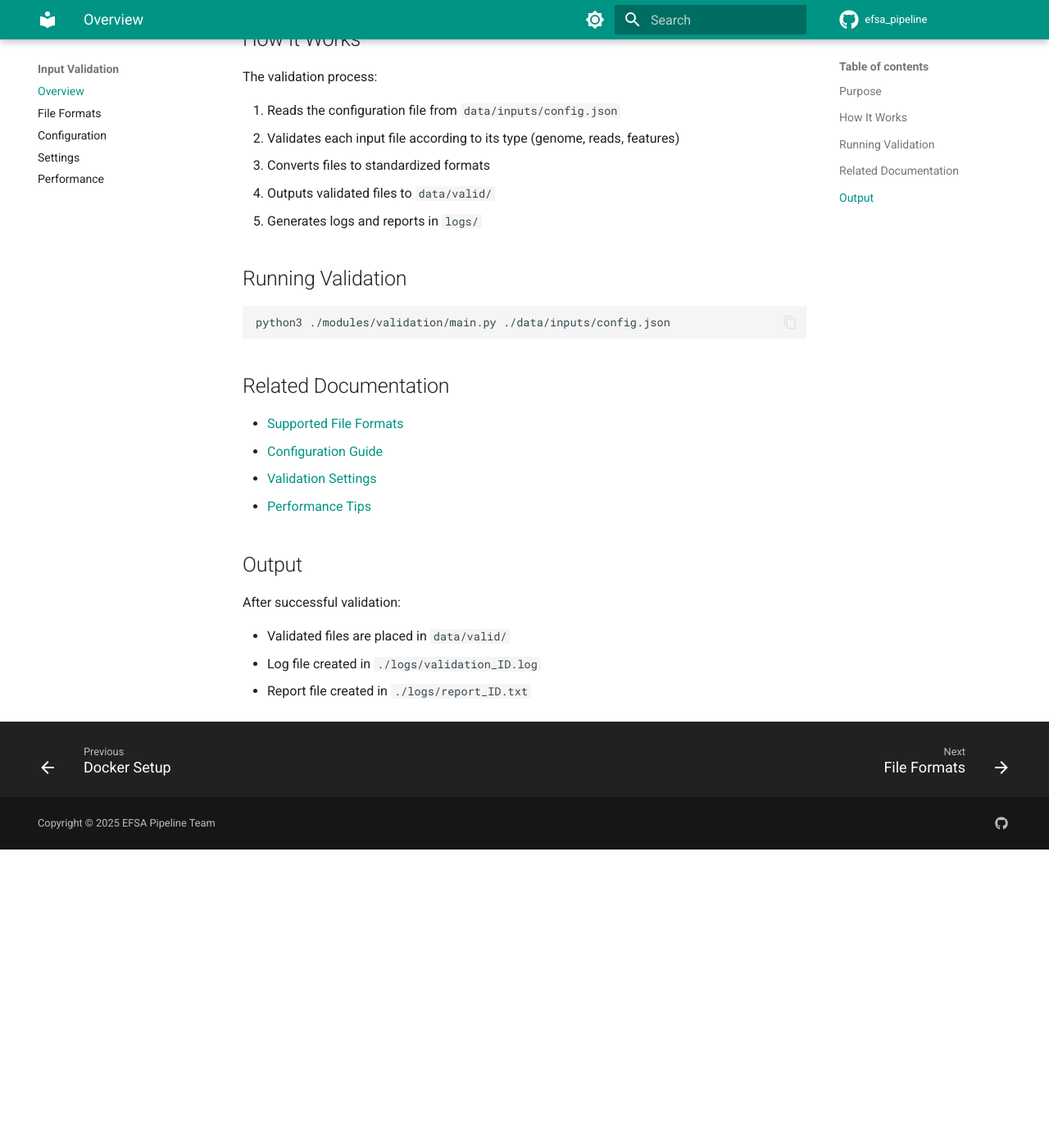
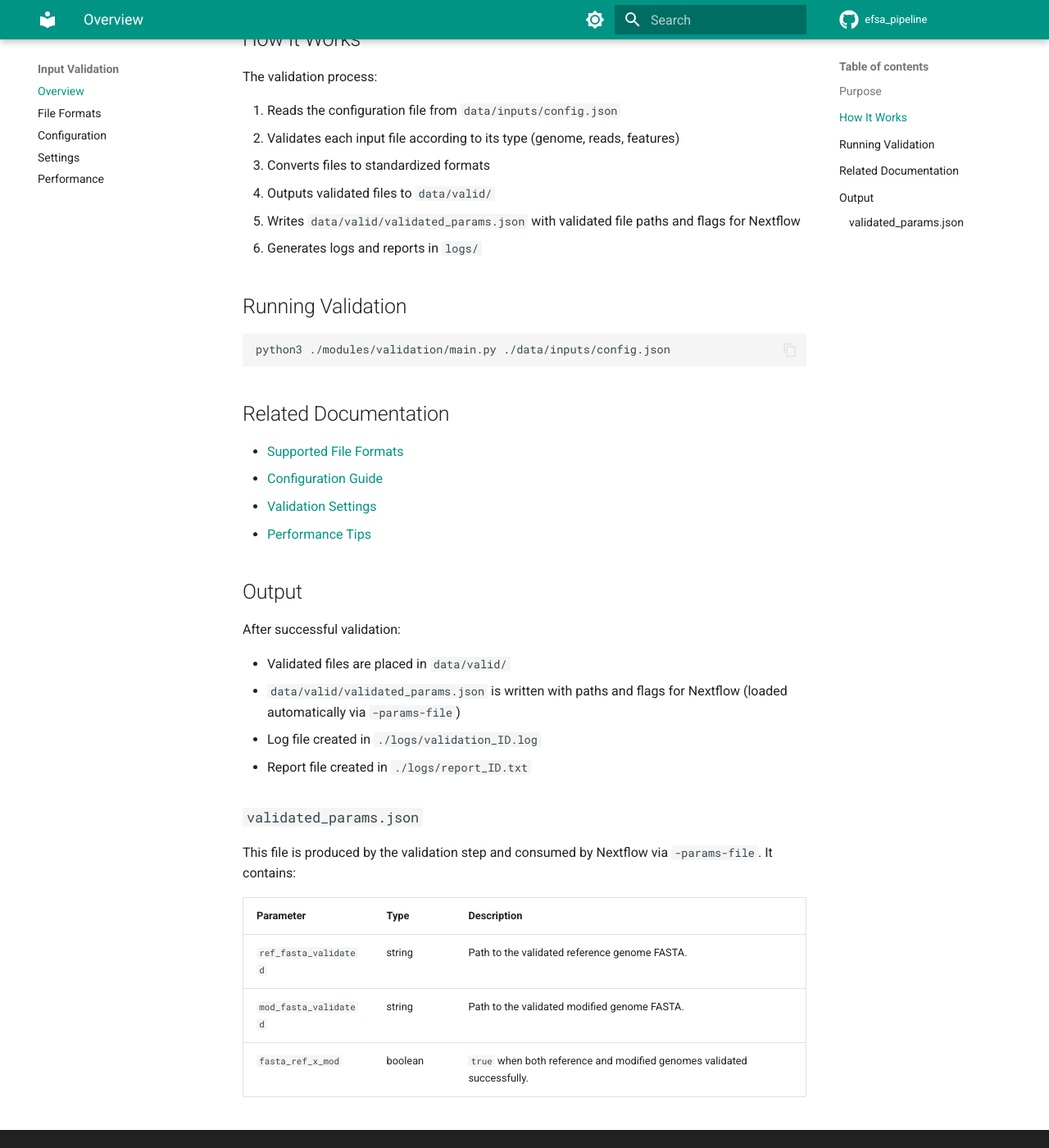
Before and after one commit to denisHanch/efsa_pipeline, an MkDocs documentation site: the page built from docs/validation/OVERVIEW.md, in a window 1280 px wide and 1400 px high, scrolled down 657 px. Shown: the whole window at 82% size. Built offline with MkDocs 1.6.1 and Material for MkDocs 9.7.7, drawn with Linux system fonts in a browser that asks for light colours; comment, search, counter and statistics services are not loaded; before the commit the page ends 1693 px from its top, so only the background shows below that.

Commit message:
EFSA-93: docs update

````diff
--- a/docs/getting-started/quick-start.md
+++ b/docs/getting-started/quick-start.md
@@ -43,7 +43,7 @@ validate --config <path> - Run validation with custom config
 Start the pipeline:
 
 ```bash
-nextflow run main.nf --max_cpu $(nproc) -resume
+nextflow run main.nf --max_cpu $(nproc) -params-file data/valid/validated_params.json -resume
 ```
 
 ## Next Steps
--- a/docs/validation/OVERVIEW.md
+++ b/docs/validation/OVERVIEW.md
@@ -23,7 +23,8 @@ The validation process:
 2. Validates each input file according to its type (genome, reads, features)
 3. Converts files to standardized formats
 4. Outputs validated files to `data/valid/`
-5. Generates logs and reports in `logs/`
+5. Writes `data/valid/validated_params.json` with validated file paths and flags for Nextflow
+6. Generates logs and reports in `logs/`
 
 ## Running Validation
 
@@ -43,5 +44,16 @@ python3 ./modules/validation/main.py ./data/inputs/config.json
 After successful validation:
 
 - Validated files are placed in `data/valid/`
+- `data/valid/validated_params.json` is written with paths and flags for Nextflow (loaded automatically via `-params-file`)
 - Log file created in `./logs/validation_ID.log`
 - Report file created in `./logs/report_ID.txt`
+
+### `validated_params.json`
+
+This file is produced by the validation step and consumed by Nextflow via `-params-file`. It contains:
+
+| Parameter            | Type    | Description                                                              |
+| -------------------- | ------- | ------------------------------------------------------------------------ |
+| `ref_fasta_validated`| string  | Path to the validated reference genome FASTA.                            |
+| `mod_fasta_validated`| string  | Path to the validated modified genome FASTA.                             |
+| `fasta_ref_x_mod`    | boolean | `true` when both reference and modified genomes validated successfully.  |
````
Also changed, not shown: docs/nextflow/directory-structures.md (+14 -12 lines), docs/nextflow/running-pipeline.md (+7 -1 lines).
